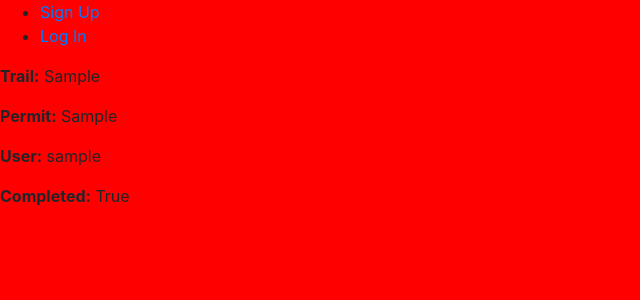
After one commit to natalie-poulson/final_project, a Django app: page /trips/1 in a window 1280 px wide. The commit adds this page. Shown: the top 300 px of the page, without its empty margins (0-640 px from the left). Run offline with Django 3.2, Linux system fonts and the light colour scheme; tables that the repository leaves empty hold one stand-in row (values such as "Sample post"); some libraries are stand-ins or nearby versions.

Commit message:
added trip and post models, show list of trips on profile page, link trip to trip detail page

```diff
--- a/accounts/templates/accounts/login.html
+++ b/accounts/templates/accounts/login.html
@@ -1,4 +1,4 @@
-{% extends 'final_app/base_layout.html' %}
+<!-- {% extends 'final_app/base_layout.html' %}
 
 {% block content %}
     <h1>Log In</h1>
@@ -11,3 +11,4 @@
         <input type='submit' value='Log In'>
     </form>
 {% endblock %}
+ -->
--- a/final_app/admin.py
+++ b/final_app/admin.py
@@ -2,5 +2,8 @@ from django.contrib import admin
 from . import models
 
 admin.site.register(models.UserProfileInfo)
+admin.site.register(models.Trip)
+admin.site.register(models.Post)
+
 
 # Register your models here.
--- a/final_app/models.py
+++ b/final_app/models.py
@@ -8,9 +8,31 @@ class UserProfileInfo(models.Model):
     current_city = models.CharField(max_length=100)
     bio = models.CharField(max_length=200)
     profile_picture = models.ImageField(default='profile_pictures/default.png', upload_to='profile_pictures/%Y/%m')
-    date = models.DateField(auto_now_add =True)
+    created_at = models.DateField(auto_now_add =True)
     user = models.OneToOneField(User, on_delete=models.CASCADE, related_name="profile")
 
     def __str__ (self):
         return self.name
-# Create your models here.
+
+
+class Trip (models.Model):
+    user = models.ForeignKey(User, on_delete = models.CASCADE, related_name='trips')
+    trail =  models.CharField(max_length=300)
+    permit = models.URLField()
+    completed = models.BooleanField(default=False)
+    created_at = models.DateField(auto_now_add =True)
+
+    def __str__ (self):
+        return self.trail
+
+
+class Post(models.Model):
+    user = models.ForeignKey(User, on_delete = models.CASCADE, related_name='posts')
+    title = models.CharField(max_length=200)
+    image = models.ImageField(blank=True, null=True,  upload_to='post_pictures/%Y/%m')
+    caption = models.CharField(blank=True, max_length=200)
+    body = models.TextField()
+    created_at = models.DateField(auto_now_add =True)
+
+    def __str__ (self):
+        return self.title
--- a/final_app/templates/final_app/base_layout.html
+++ b/final_app/templates/final_app/base_layout.html
@@ -10,10 +10,13 @@
     <link rel="stylesheet" href="https://stackpath.bootstrapcdn.com/bootstrap/4.1.3/css/bootstrap.min.css" integrity="sha384-MCw98/SFnGE8fJT3GXwEOngsV7Zt27NXFoaoApmYm81iuXoPkFOJwJ8ERdknLPMO" crossorigin="anonymous">
     <link rel="stylesheet" href="{% static 'styles.css' %}">
 
-    <script src="https://code.jquery.com/jquery-3.3.1.slim.min.js" integrity="sha384-q8i/X+965DzO0rT7abK41JStQIAqVgRVzpbzo5smXKp4YfRvH+8abtTE1Pi6jizo" crossorigin="anonymous"></script>
+    <script
+    src="https://code.jquery.com/jquery-3.3.1.min.js"
+    integrity="sha256-FgpCb/KJQlLNfOu91ta32o/NMZxltwRo8QtmkMRdAu8="
+    crossorigin="anonymous"></script>
     <script src="https://cdnjs.cloudflare.com/ajax/libs/popper.js/1.14.3/umd/popper.min.js" integrity="sha384-ZMP7rVo3mIykV+2+9J3UJ46jBk0WLaUAdn689aCwoqbBJiSnjAK/l8WvCWPIPm49" crossorigin="anonymous"></script>
     <script src="https://stackpath.bootstrapcdn.com/bootstrap/4.1.3/js/bootstrap.min.js" integrity="sha384-ChfqqxuZUCnJSK3+MXmPNIyE6ZbWh2IMqE241rYiqJxyMiZ6OW/JmZQ5stwEULTy" crossorigin="anonymous"></script>
-
+    <script src="{% static 'index.js' %}" defer></script>
 </head>
 <body>
     <header>
--- a/final_app/templates/final_app/profile_create.html
+++ b/final_app/templates/final_app/profile_create.html
@@ -1,5 +1,7 @@
 {% extends 'final_app/base_layout.html' %}
 {% load crispy_forms_tags %}
+{% crispy form %}
+
 
 {% block content %}
   <h1> Welcome, {{ user.username }}!</h1>
--- a/final_app/templates/final_app/profile_edit.html
+++ b/final_app/templates/final_app/profile_edit.html
@@ -4,9 +4,13 @@
 
 
 {% block content %}
+<div class="row">
+    <div class="col-sm-6 col-md-3">
     <form enctype="multipart/form-data" method="POST">
         {% csrf_token %}
         {{ form|crispy }}
         <input type="submit" value="Submit">
     </form>
+    </div>
+</div>
 {% endblock %}
--- /dev/null
+++ b/final_app/templates/final_app/trip_detail.html
@@ -0,0 +1,8 @@
+{% extends 'final_app/base_layout.html' %}
+
+{% block content %}
+    <p><strong>Trail:</strong> {{ trip.trail }}</p>
+    <p><strong>Permit:</strong> {{ trip.permit }}</p>
+    <p><strong>User:</strong> {{ trip.user }}</p>
+    <p><strong>Completed:</strong> {{ trip.completed }}</p>
+{% endblock %}
--- a/final_app/urls.py
+++ b/final_app/urls.py
@@ -10,5 +10,6 @@ urlpatterns = [
     path('profile/edit', views.profile_edit, name='profile_edit'),
     path('profile', views.profile_view, name="profile"),
 
+    path('trips/<int:pk>', views.trip_detail, name="trip_detail"),
 
 ]
--- a/final_app/views.py
+++ b/final_app/views.py
@@ -4,7 +4,7 @@ from django.contrib.auth.decorators import login_required
 from django.http import HttpResponse
 from . import forms
 from django.conf import settings
-from .models import User, UserProfileInfo
+from .models import User, UserProfileInfo, Trip
 from django.contrib.auth.forms import UserCreationForm, AuthenticationForm
 
 
@@ -33,8 +33,10 @@ def profile_create(request):
 @login_required(login_url='/accounts/login/')
 def profile_view(request):
     user = request.user
+    trips = Trip.objects.filter(user=request.user).order_by('-created_at')
     context = {
-        'user': user
+        'user': user,
+        'trips' : trips
     }
     return render(request, 'final_app/profile.html', context)
 
@@ -42,7 +44,7 @@ def profile_view(request):
 @login_required(login_url='/accounts/login/')
 def profile_edit(request):
     if request.method == "POST":
-        form = forms.CreateProfile(data=request.POST or None, instance=request.user.profile, files=request.FILES)
+        form = forms.CreateProfile(data=request.POST, instance=request.user.profile, files=request.FILES)
         if form.is_valid():
             form.save()
             if 'profile_picture' in request.FILES:
@@ -52,3 +54,8 @@ def profile_edit(request):
     else:
         form = forms.CreateProfile(instance=request.user.profile)
     return render(request, 'final_app/profile_edit.html', {'form': form})
+
+
+def trip_detail(request, pk):
+    trip = Trip.objects.get(id=pk)
+    return render(request, 'final_app/trip_detail.html', {'trip': trip})
```
Also changed, not shown: accounts/templates/accounts/signup.html (+4 -4 lines), accounts/views.py (+11 -6 lines), assets/index.js (added, +33 -0 lines), final_app/forms.py (+24 -21 lines), final_app/templates/final_app/landing.html (+19 -7 lines), final_app/templates/final_app/profile.html (+7 -1 lines), final_django/settings.py (+6 -3 lines), final_app/migrations/0006_auto_20181012_2052.py (added).
